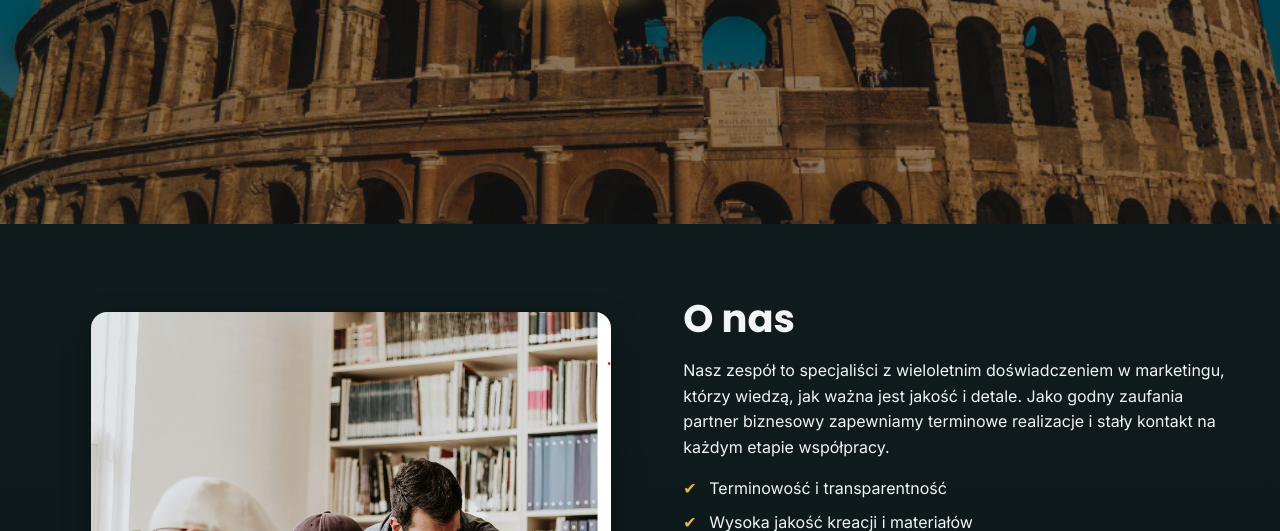
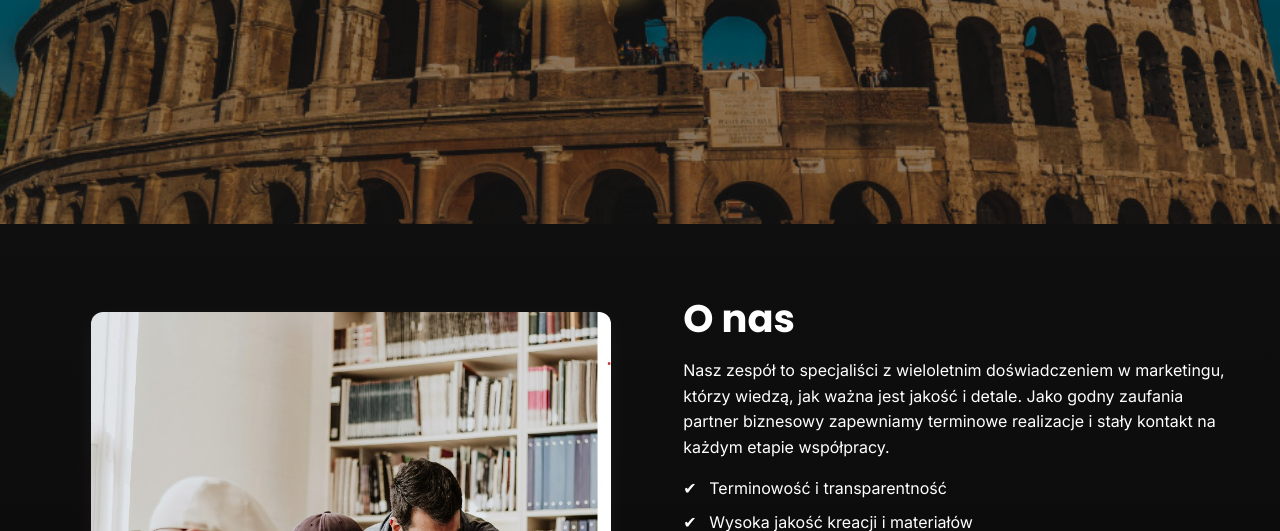
Before and after one commit to Ricues/cortesagency-site, a plain HTML site: page index.html in a window 1280 px wide. Shown: the part 569-1100 px from the top of the page. Drawn offline with Linux system fonts and the light colour scheme.

Commit message:
Add files via upload

```diff
--- a/assets/css/styles.css
+++ b/assets/css/styles.css
@@ -1,14 +1,20 @@
 /* Cortés Agency – styles.css */
 /* Zmienne */
 :root{
-  --c-brand:#0F2A2E;
-  --c-bg:#0B1719;
-  --c-card:#15292C;
-  --c-text:#F3F4F6;
-  --c-muted:#9CA3AF;
-  --c-accent:#E9B44C;
-  --radius:16px;
-  --shadow:0 10px 30px rgba(0,0,0,.25);
+  --c-brand:#000000;     /* absolutna czerń – header/menu */
+  --c-bg:#0A0A0A;        /* ciemne tło strony */
+  --c-card:#1A1A1A;      /* tło kart, formularzy */
+  --c-text:#FFFFFF;      /* czysto biały tekst */
+  --c-muted:#A3A3A3;     /* szarości do opisów */
+  --c-accent:#FFFFFF;    /* biały akcent dla przycisków */
+  --radius:12px;
+  --shadow:0 8px 24px rgba(255,255,255,.05);
+}
+.btn--primary:hover {
+  background:#e5e5e5;
+  color:#000;
+  transform:translateY(-2px);
+  transition:all .2s ease-in-out;
 }
 *{box-sizing:border-box}
 html{scroll-behavior:smooth}
```
